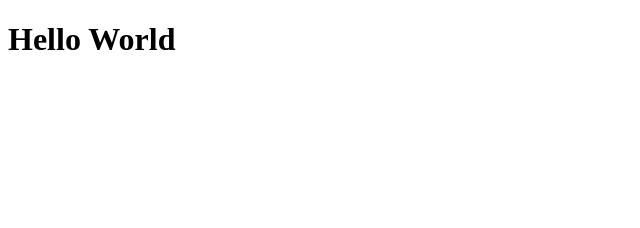
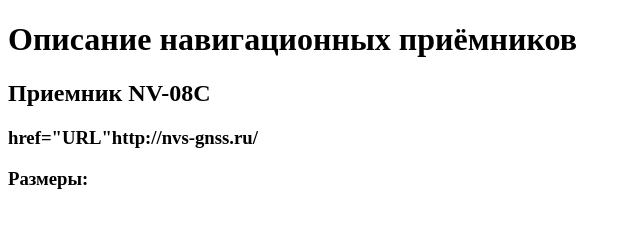
Before and after one commit to tanyadaviduk/tanyadaviduk.github.io, a plain HTML site: page index.html in a window 1280 px wide. Shown: the whole page, without its empty margins (0-640 px from the left). Drawn offline with Linux system fonts and the light colour scheme.

Commit message:
Update index.html

```diff
--- a/index.html
+++ b/index.html
@@ -1,6 +1,9 @@
 <!DOCTYPE html>
 <html>
 <body>
-<h1>Hello World</h1>
+<h1>Описание навигационных приёмников</h1>
+<h2>Приемник NV-08C</h2>
+<h3><a> href="URL"http://nvs-gnss.ru/</a></h3>
+<h3><p>Размеры:</p></h3>
 </body>
 </html>
```
